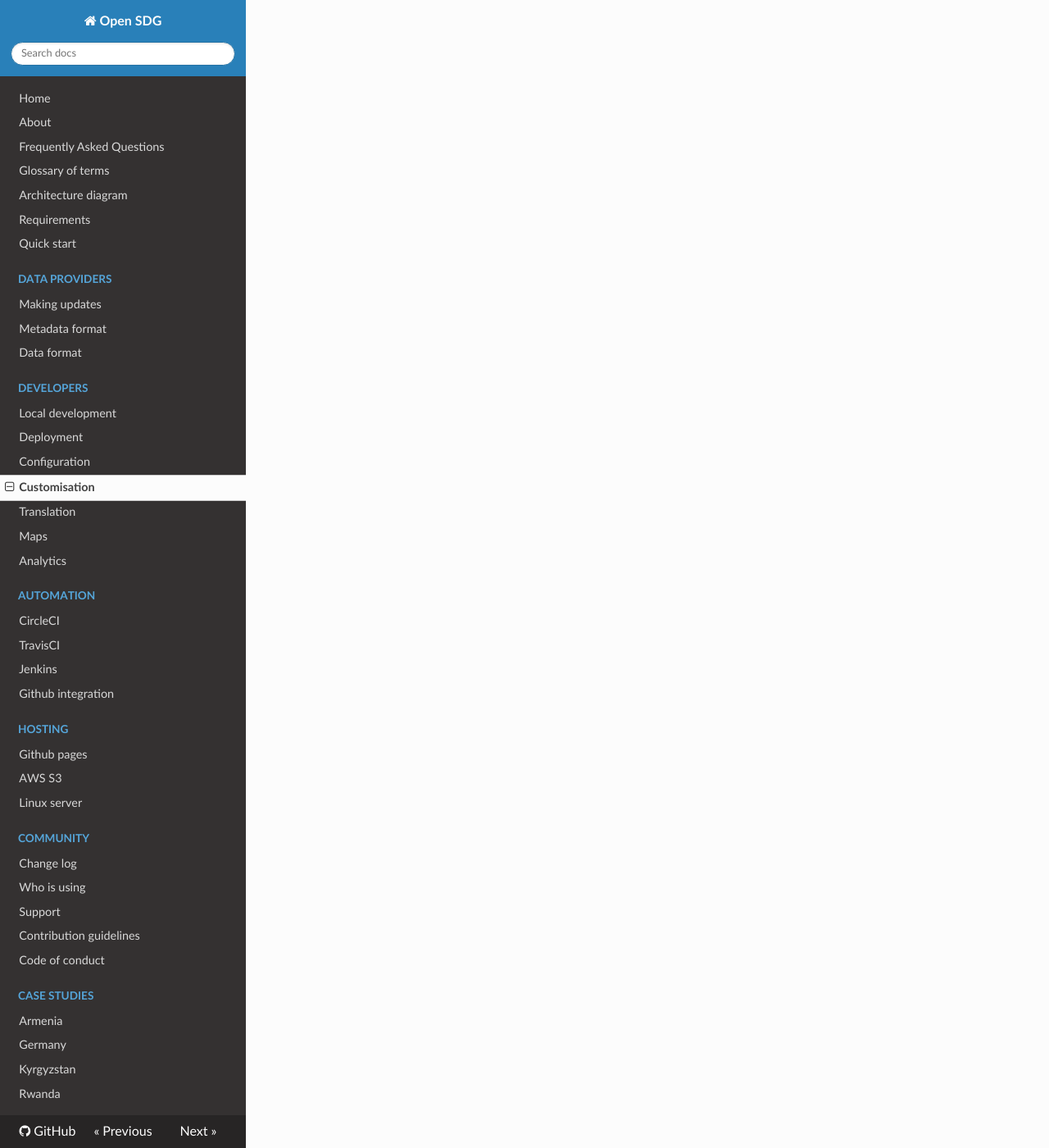
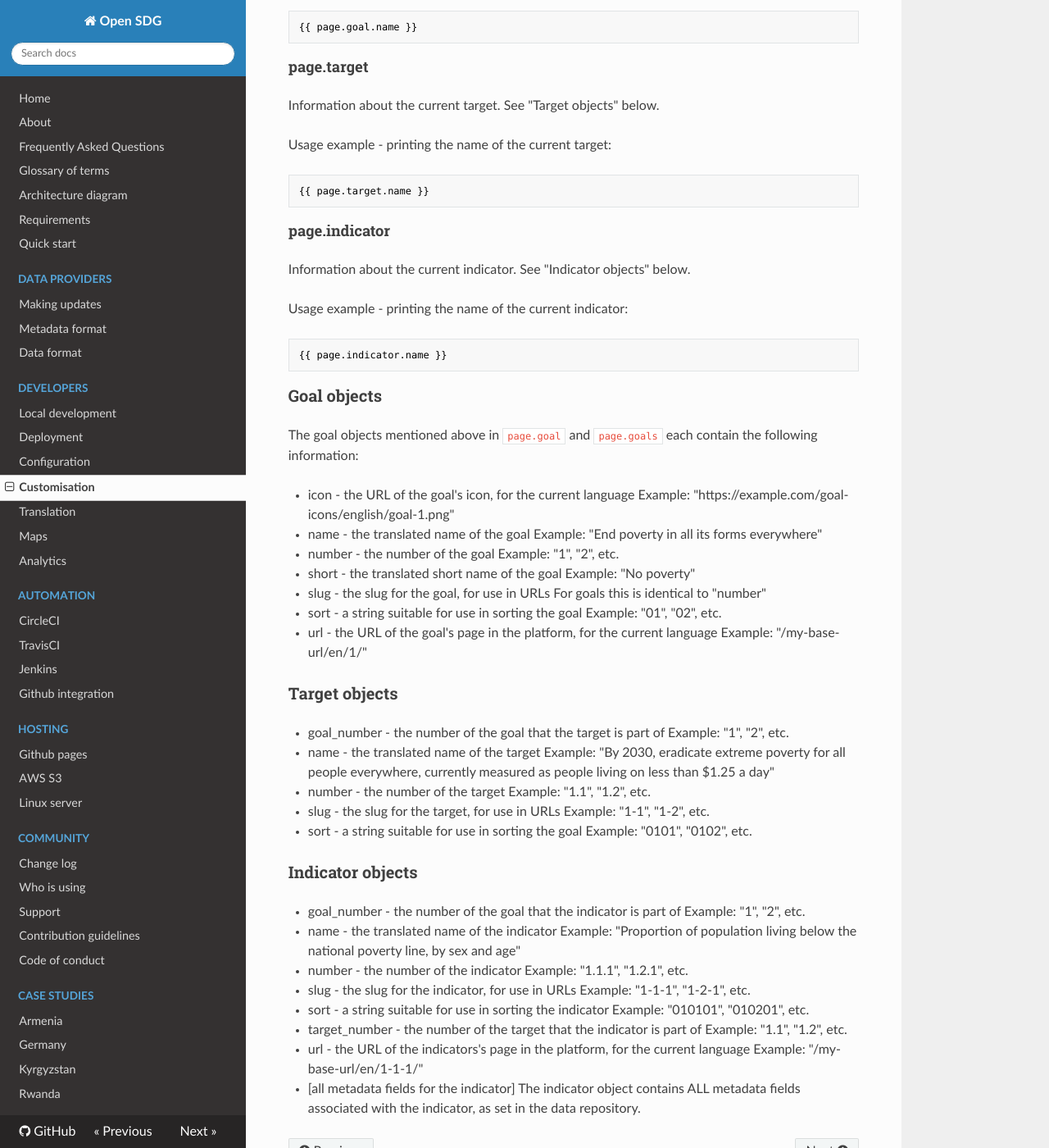
Before and after one commit to open-sdg/open-sdg, an MkDocs documentation site: the page built from docs/customisation.md, in a window 1280 px wide and 1400 px high, scrolled down 4101 px. Shown: the whole window at 82% size. Built offline with MkDocs 1.6.1, drawn with Linux system fonts in a browser that asks for light colours; nearby versions of some CDN libraries; old or Windows-style settings are respelled for this version of MkDocs; some of the changed text lies outside the part shown.

Commit message:
Documentation of Jekyll variables for use in templates

````diff
--- a/docs/customisation.md
+++ b/docs/customisation.md
@@ -45,3 +45,186 @@
 ## Adding custom CSS
 
 You may have noticed in the Jekyll configuration section above the `custom_css` option. Using this, you can easily add custom CSS files, to be loaded onto the page after the "default" CSS of this platform.
+
+## Working with Jekyll templates
+
+Jekyll provides a `page` variable for use in any of files in `_layouts` and `_includes` (referred to here as "templates"). This `page` variable contains helpful contextual information about the current page being rendered. Open SDG adds additional information for your use.
+
+### Variables available on all pages
+
+The following variables can be used on any page:
+
+#### page.goals
+
+An array of all the SDG Goals available. Each item in the array contains information about the goal. See "Goal objects" below.
+
+Usage example - printing the names of each goal:
+
+```
+{% for goal in page.goals %}
+  {{ goal.name }}
+{% endfor %}
+```
+
+#### page.targets
+
+An array of all the SDG Targets available. Each item in the array contains information about the target. See "Target objects" below.
+
+Usage example - printing the names of each target:
+
+```
+{% for target in page.targets %}
+  {{ target.name }}
+{% endfor %}
+```
+
+#### page.indicators
+
+An array of all the SDG Indicators available. Each item in the array contains information about the indicator. See "Indicator objects" below.
+
+Usage example - printing the names of each indicator:
+
+```
+{% for indicator in page.indicators %}
+  {{ indicator.name }}
+{% endfor %}
+```
+
+#### page.baseurl
+
+This should be used instead of `site.baseurl`, because it includes necessary subfolders according to the language of the current page.
+
+Usage example - printing a link to another page:
+
+```
+<a href="{{ page.baseurl }}/my-page/">My page</a>
+```
+
+#### page.language
+
+The language code for the current page.
+
+Usage example - printing the current language code:
+
+```
+The current language code is {{ page.language }}.
+```
+
+#### page.language_public
+
+The "public" language code for the current page. This may be different from `page.language` in special cases where you prefer a language code that is different from the standard language code for your language. Most sites will not use this.
+
+Usage example - printing the current public language code:
+
+```
+The current language code is {{ page.language }}, but the "public" language code is {{ page.language_public }}.
+```
+
+#### page.t
+
+The translations for the current language. More detail on this is available [here](https://open-sdg.readthedocs.io/en/latest/configuration/).
+
+Usage example - printing the translation of the word "Goal" (which is available with the key "goal" in the "general" group:
+
+```
+{{ page.t.general.goal }}
+```
+
+### Variables available on Goal pages only
+
+The following variables can be used on goal pages only:
+
+#### page.goal
+
+Information about the current goal. See "Goal objects" below.
+
+Usage example - printing the name of the current goal:
+
+```
+{{ page.goal.name }}
+```
+
+### Variables available on Indicator pages only
+
+The following variables can be used on indicator pages only:
+
+#### page.goal
+
+Information about the current goal. See "Goal objects" below.
+
+Usage example - printing the name of the current goal:
+
+```
+{{ page.goal.name }}
+```
+
+#### page.target
+
+Information about the current target. See "Target objects" below.
+
+Usage example - printing the name of the current target:
+
+```
+{{ page.target.name }}
+```
+
+#### page.indicator
+
+Information about the current indicator. See "Indicator objects" below.
+
+Usage example - printing the name of the current indicator:
+
+```
+{{ page.indicator.name }}
+```
+
+### Goal objects
+
+The goal objects mentioned above in `page.goal` and `page.goals` each contain the following information:
+
+* icon - the URL of the goal's icon, for the current language
+    Example: "https://example.com/goal-icons/english/goal-1.png"
+* name - the translated name of the goal
+    Example: "End poverty in all its forms everywhere"
+* number - the number of the goal
+    Example: "1", "2", etc.
+* short - the translated short name of the goal
+    Example: "No poverty"
+* slug - the slug for the goal, for use in URLs
+    For goals this is identical to "number"
+* sort - a string suitable for use in sorting the goal
+    Example: "01", "02", etc.
+* url - the URL of the goal's page in the platform, for the current language
+    Example: "/my-base-url/en/1/"
+
+### Target objects
+
+* goal_number - the number of the goal that the target is part of
+    Example: "1", "2", etc.
+* name - the translated name of the target
+    Example: "By 2030, eradicate extreme poverty for all people everywhere, currently measured as people living on less than $1.25 a day"
+* number - the number of the target
+    Example: "1.1", "1.2", etc.
+* slug - the slug for the target, for use in URLs
+    Example: "1-1", "1-2", etc.
+* sort - a string suitable for use in sorting the goal
+    Example: "0101", "0102", etc.
+
+### Indicator objects
+
+* goal_number - the number of the goal that the indicator is part of
+    Example: "1", "2", etc.
+* name - the translated name of the indicator
+    Example: "Proportion of population living below the national poverty line, by sex and age"
+* number - the number of the indicator
+    Example: "1.1.1", "1.2.1", etc.
+* slug - the slug for the indicator, for use in URLs
+    Example: "1-1-1", "1-2-1", etc.
+* sort - a string suitable for use in sorting the indicator
+    Example: "010101", "010201", etc.
+* target_number - the number of the target that the indicator is part of
+    Example: "1.1", "1.2", etc.
+* url - the URL of the indicators's page in the platform, for the current language
+    Example: "/my-base-url/en/1-1-1/"
+* [all metadata fields for the indicator]
+    The indicator object contains ALL metadata fields associated with the indicator, as set in the data repository.
````
